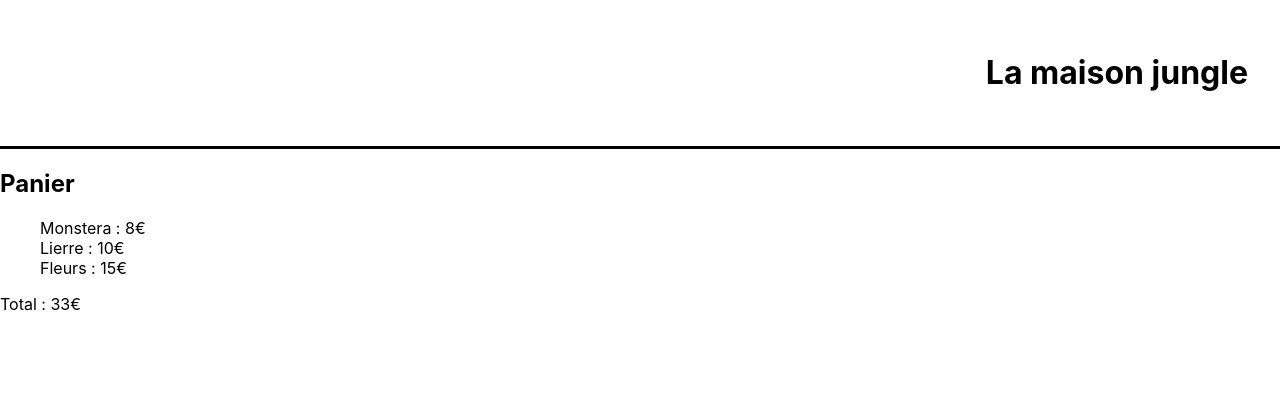
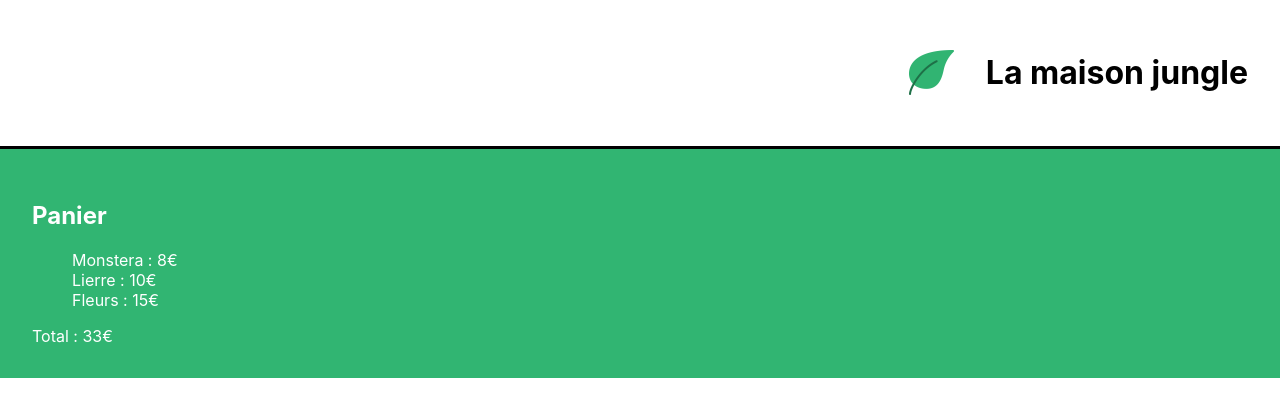
Before and after one commit to smectaz/la-maison-jungle, a React (Create React App) app: page / in a window 1280 px wide. Shown: the top 416 px of the page. Built offline with nearby package versions, Linux system fonts and the light colour scheme.

Commit message:
exercice react style

```diff
--- a/src/components/Banner.js
+++ b/src/components/Banner.js
@@ -1,8 +1,12 @@
 import "../styles/Banner.css";
+import logo from "../assets/logo.png";
+
 function Banner() {
+	const title = "La maison jungle";
 	return (
 		<div className="lmj-banner">
-			<h1>La maison jungle</h1>
+			<img src={logo} alt="la maison jungle" className="lmj-logo" />
+			<h1 className="lmj-title">{title}</h1>
 		</div>
 	);
 }
--- a/src/components/Cart.js
+++ b/src/components/Cart.js
@@ -1,9 +1,11 @@
+import "../styles/Cart.css";
+
 function Cart() {
 	const monsteraPrice = 8;
 	const ivyPrice = 10;
 	const flowerPrice = 15;
 	return (
-		<div>
+		<div className="lmj-cart">
 			<h2>Panier</h2>
 			<ul>
 				<li>Monstera : {monsteraPrice}€</li>
--- a/src/styles/Banner.css
+++ b/src/styles/Banner.css
@@ -3,4 +3,17 @@
 	text-align: right;
 	padding: 32px;
 	border-bottom: solid 3px black;
+	display: flex;
+	justify-content: flex-end;
+	flex-direction: row;
+	align-items: center;
 }
+
+.lmj-title {
+	padding-left: 32px;
+}
+
+.lmj-logo {
+	height: 45px;
+	width: 45px;
+}
--- /dev/null
+++ b/src/styles/Cart.css
@@ -0,0 +1,5 @@
+.lmj-cart {
+	padding: 32px;
+	color: white;
+	background-color: #31b572;
+}
```
